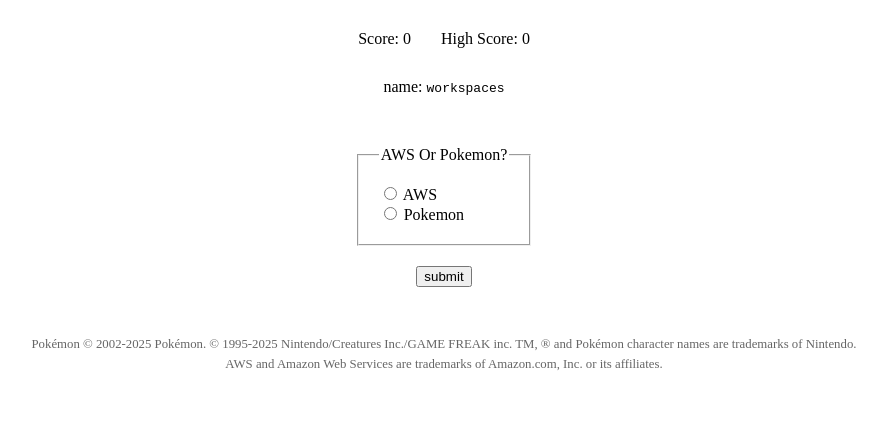
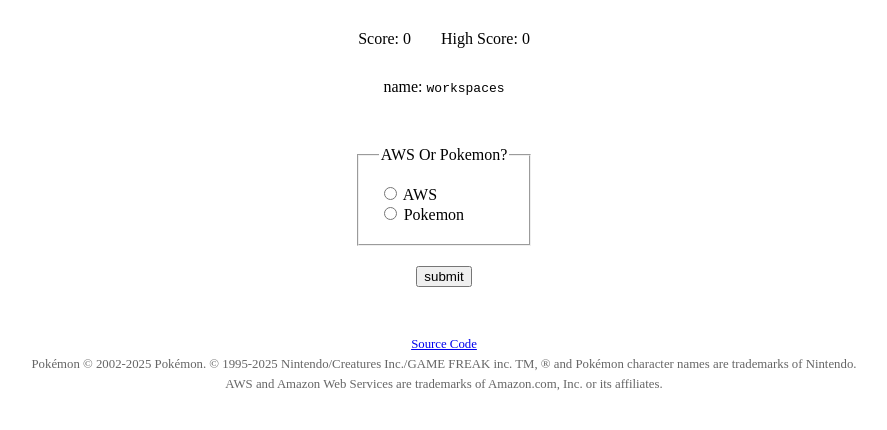
Before and after one commit to dropalltables/pokemonwebservices, a plain HTML site: page index.html in a window 1280 px wide. Shown: the part 144-574 px from the top of the page, without its empty margins (196-1083 px from the left). Drawn offline with Linux system fonts and the light colour scheme.

Commit message:
add source code

```diff
--- a/index.html
+++ b/index.html
@@ -35,6 +35,7 @@
     </div>
 
     <footer>
+        <p><a href="https://github.com/dropalltables/pokemonwebservices" target="_blank" rel="noopener noreferrer">Source Code</a></p>
         <p>Pokémon © 2002-2025 Pokémon. © 1995-2025 Nintendo/Creatures Inc./GAME FREAK inc. TM, ® and Pokémon character names are trademarks of Nintendo.</p>
         <p>AWS and Amazon Web Services are trademarks of Amazon.com, Inc. or its affiliates.</p>
     </footer>
```
